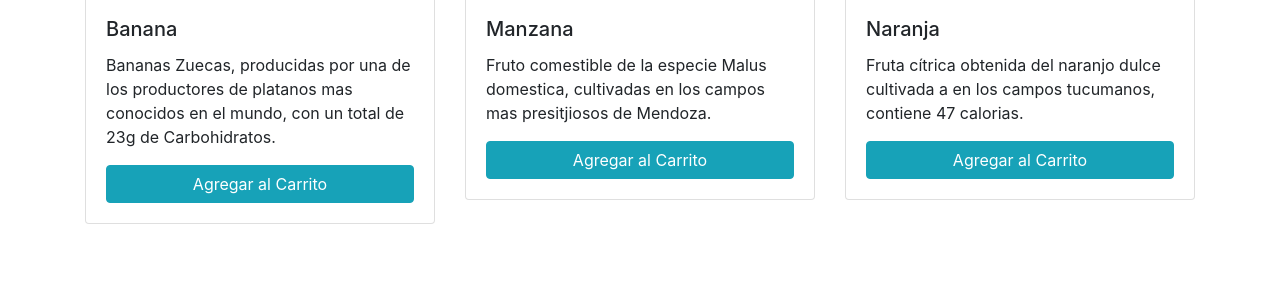
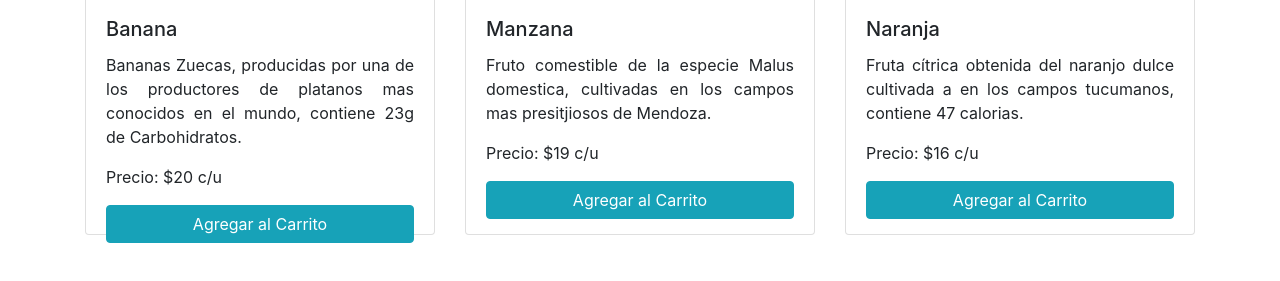
Before and after one commit to Rekke-uk/DesafiosDeRollingCode, a plain HTML site: page Desafio para la Clase del 23 de Marzo/index.html in a window 1280 px wide. Shown: the part 321-602 px from the top of the page. Drawn offline with nearby package versions, Linux system fonts and the light colour scheme.

Commit message:
Desafio 19 de Marzo c2

```diff
--- a/Desafio para la Clase del 23 de Marzo/css/style.css
+++ b/Desafio para la Clase del 23 de Marzo/css/style.css
@@ -3,6 +3,6 @@
     justify-content: center;
 }
 
-.card-img-top{
-    background-size: cover;
+.card{
+    height: 500px;
 }
--- a/Desafio para la Clase del 23 de Marzo/index.html
+++ b/Desafio para la Clase del 23 de Marzo/index.html
@@ -18,38 +18,44 @@
     <div class="container">
         <div class="row">
             <div class="col-sm">
-                <div class="card h-60">
+                <div class="card">
                     <img src="https://images.unsplash.com/photo-1481349518771-20055b2a7b24?ixid=MXwxMjA3fDB8MHxwaG90by1wYWdlfHx8fGVufDB8fHw%3D&ixlib=rb-1.2.1&auto=format&fit=crop&w=1409&q=80"
                         class="card-img-top" alt="...">
                     <div class="card-body">
                         <h5 class="card-title">Banana</h5>
-                        <p class="card-text">Bananas Zuecas, producidas por una de los productores de platanos mas
-                            conocidos en el mundo, con un total de 23g de Carbohidratos.</p>
-                        <a href="#" class="btn btn-info botonParaComprar" onclick="agregarProducto()">Agregar al Carrito</a>
+                        <p class="card-text text-justify">Bananas Zuecas, producidas por una de los productores de platanos mas
+                            conocidos en el mundo, contiene 23g de Carbohidratos.</p>
+                        <p class="card-text text-justify">Precio: $20 c/u</p>
+                        <a href="#" class="btn btn-info botonParaComprar" onclick="agregarProducto()">Agregar al
+                            Carrito</a>
                     </div>
                 </div>
             </div>
             <div class="col-sm">
-                <div class="card h-60">
+                <div class="card">
                     <img src="https://images.unsplash.com/photo-1568702846914-96b305d2aaeb?ixid=MXwxMjA3fDB8MHxwaG90by1wYWdlfHx8fGVufDB8fHw%3D&ixlib=rb-1.2.1&auto=format&fit=crop&w=1350&q=80"
                         class="card-img-top" alt="...">
                     <div class="card-body">
                         <h5 class="card-title">Manzana</h5>
-                        <p class="card-text">Fruto comestible de la especie Malus domestica, cultivadas en los campos
+                        <p class="card-text text-justify">Fruto comestible de la especie Malus domestica, cultivadas en los campos
                             mas presitjiosos de Mendoza.</p>
-                        <a href="#" class="btn btn-info botonParaComprar" onclick="agregarProducto()">Agregar al Carrito</a>
+                        <p class="card-text text-justify">Precio: $19 c/u</p>
+                        <a href="#" class="btn btn-info botonParaComprar" onclick="agregarProducto()">Agregar al
+                            Carrito</a>
                     </div>
                 </div>
             </div>
             <div class="col-sm">
-                <div class="card h-60">
+                <div class="card">
                     <img src="https://images.unsplash.com/photo-1580052614034-c55d20bfee3b?ixid=MXwxMjA3fDB8MHxwaG90by1wYWdlfHx8fGVufDB8fHw%3D&ixlib=rb-1.2.1&auto=format&fit=crop&w=634&q=80"
                         class="card-img-top" alt="...">
                     <div class="card-body">
                         <h5 class="card-title">Naranja</h5>
-                        <p class="card-text">Fruta cítrica obtenida del naranjo dulce cultivada a en los campos
+                        <p class="card-text text-justify">Fruta cítrica obtenida del naranjo dulce cultivada a en los campos
                             tucumanos, contiene 47 calorias.</p>
-                        <a href="#" class="btn btn-info botonParaComprar" onclick="agregarProducto()">Agregar al Carrito</a>
+                        <p class="card-text text-justify">Precio: $16 c/u</p>
+                        <a href="#" class="btn btn-info botonParaComprar" onclick="agregarProducto()">Agregar al
+                            Carrito</a>
                     </div>
                 </div>
             </div>
--- a/Desafio para la Clase del 23 de Marzo/js/app.js
+++ b/Desafio para la Clase del 23 de Marzo/js/app.js
@@ -17,8 +17,7 @@ function agregarProducto() {
 function listarProductos() {
     console.log(`Su lista de productos es la siguiente`)
     for (let i = 0; i < carrito.length; i++) {
-        // console.log(`${i + 1} ${carrito[i]}`)
-        JSON.parse(localStorage.getItem(`${i + 1} ${carrito[i]}`))
+        console.log(`${i + 1} ${carrito[i]}`)
     }
 }
 
```
